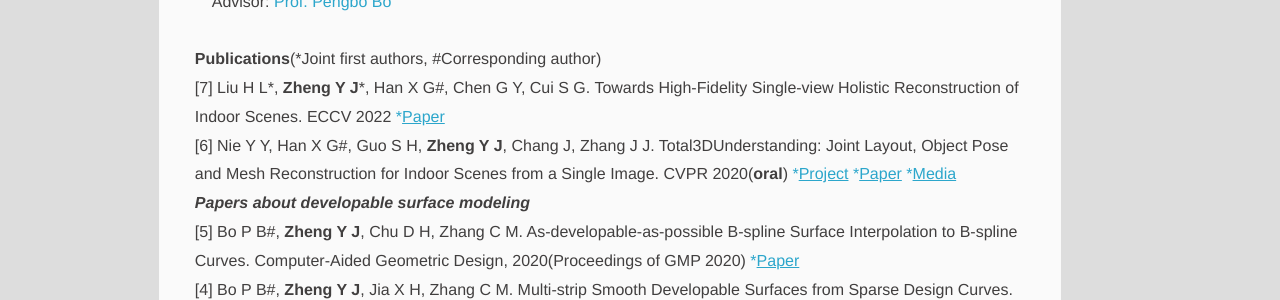
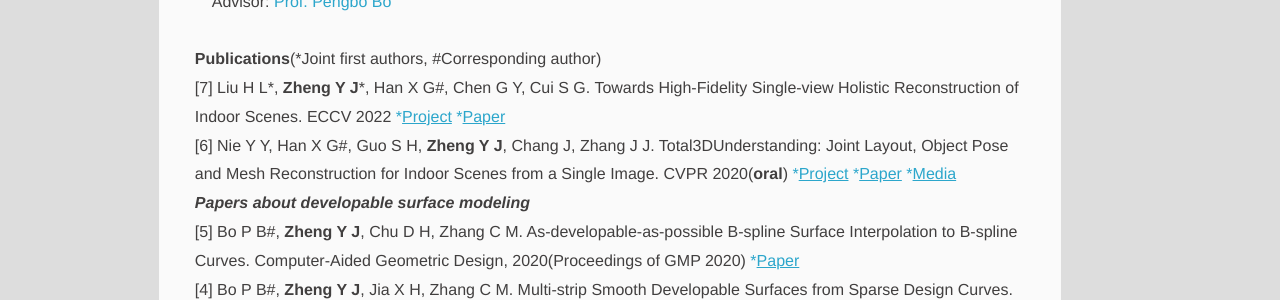
Before and after one commit to PAULYZHENG/paulyzheng.github.io, a Jekyll site: the page built from about/index.html, in a window 1280 px wide. Shown: the part 1068-1368 px from the top of the page. Built offline with Jekyll 4.4.1, drawn with Linux system fonts in a browser that asks for light colours; comment, search, counter and statistics services are not loaded.

Commit message:
Update index.html

```diff
--- a/about/index.html
+++ b/about/index.html
@@ -46,7 +46,7 @@ Geometric Learning<br/>
 
 <B>Publications</B>(*Joint first authors, #Corresponding author)
 <br/>
-[7] Liu H L*, <B>Zheng Y J</B>*, Han X G#, Chen G Y, Cui S G. Towards High-Fidelity Single-view Holistic Reconstruction of Indoor Scenes. ECCV 2022 <a href="https://arxiv.org/abs/2207.08656" title="07" itemprop="url">*<u>Paper</u></a><br/>
+[7] Liu H L*, <B>Zheng Y J</B>*, Han X G#, Chen G Y, Cui S G. Towards High-Fidelity Single-view Holistic Reconstruction of Indoor Scenes. ECCV 2022 <a href="https://github.com/unclemedm/instpifu" title="07" itemprop="url">*<u>Project</u></a> <a href="https://arxiv.org/abs/2207.08656" title="07" itemprop="url">*<u>Paper</u></a><br/>
 [6] Nie Y Y, Han X G#, Guo S H, <B>Zheng Y J</B>, Chang J, Zhang J J. Total3DUnderstanding: Joint Layout, Object Pose and Mesh Reconstruction for Indoor Scenes from a Single Image. CVPR 2020(<B>oral</B>) <a href="https://yinyunie.github.io/Total3D/" title="06" itemprop="url">*<u>Project</u></a> <a href="https://arxiv.org/pdf/2002.12212.pdf" title="06" itemprop="url">*<u>Paper</u></a> <a href="https://mp.weixin.qq.com/s?__biz=MzAxMzc2NDAxOQ==&mid=2650378648&idx=1&sn=64d72053147d51e622478127e4db174a&chksm=8390a544b4e72c52817471a23d5bc4cef956feced6dcbaca77d828b6c9e6edaaf631aeed31b8&mpshare=1&scene=1&srcid=&sharer_sharetime=1586311529559&sharer_shareid=3b6b7e9e3646729c77dd275f8a587dd3&key=927ba12ed16ecdb5b4afb0815a99a28a27737b8ea1294b0389086c3d29efa8a77925df3fc02c340fe241c022160c2d5ab02c3d2841af41c1e316fa4cdf455e3ff09db1419540af726086b6f088f88ed0&ascene=1&uin=MTM5MzE3OTA4MQ%3D%3D&devicetype=Windows+10+x64&version=62090070&lang=zh_CN&exportkey=AYfpPQ8SDtoYVow6kRBEhpQ%3D&pass_ticket=p9%2FkahQsD2x%2F6j6CXaHc62zKy0yB6t8nWzzE13I02gqqBI8fSj6ZZaR9eLLCNfks" title="06" itemprop="url">*<u>Media</u></a> <br/>
 
 <B><I>Papers about developable surface modeling <!--(<a href="/paper/RS_UG.pdf" title="RSUN" itemprop="url">research statement</a>)--></I></B><br/>
```
